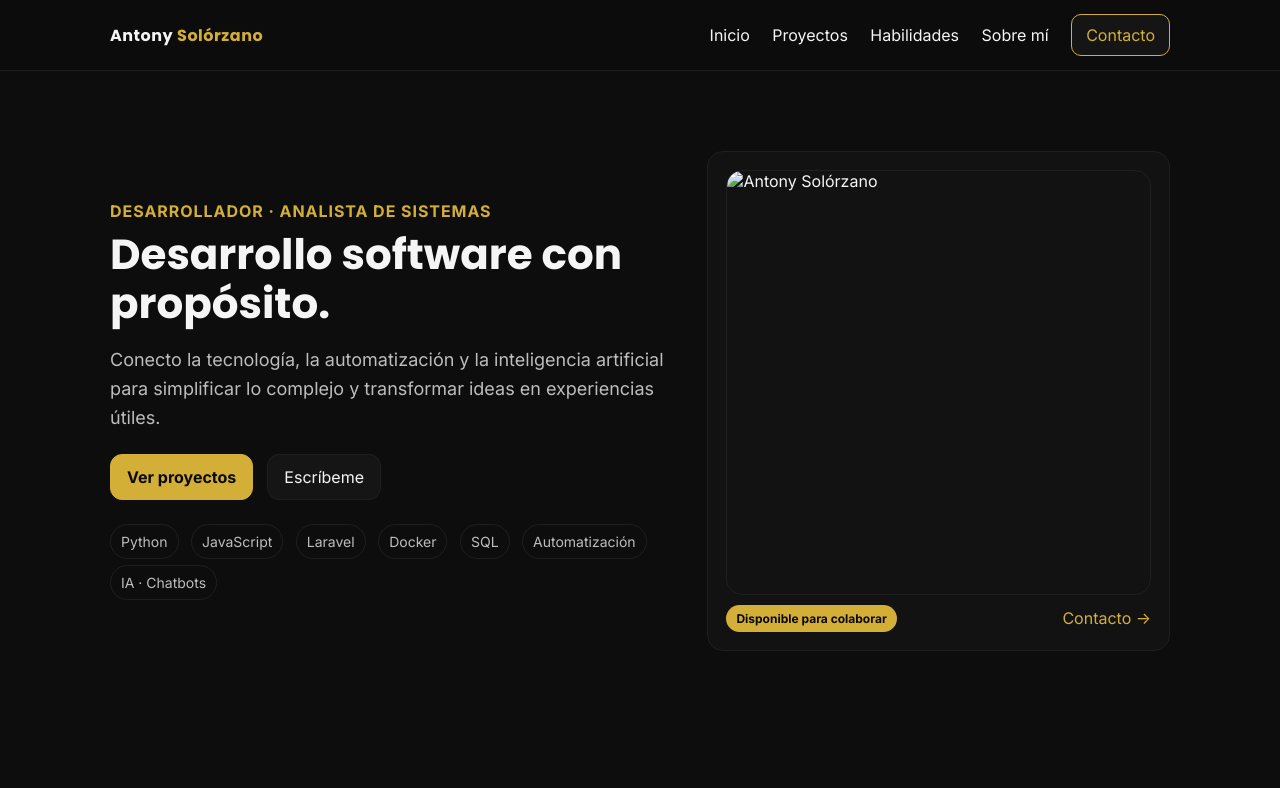
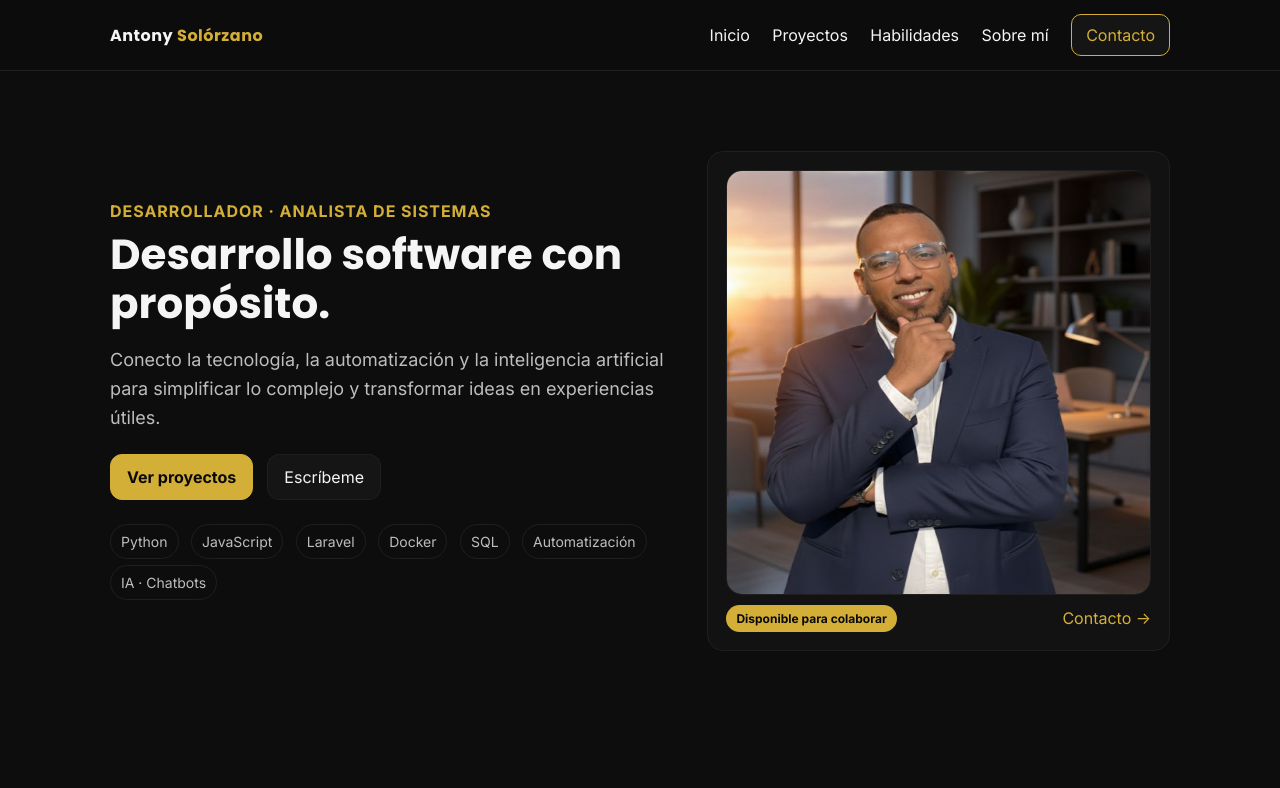
Before and after one commit to antony012/antony012.github.io, a plain HTML site: page index.html in a window 1280 px wide. Shown: the top 788 px of the page. Drawn offline with Linux system fonts and the light colour scheme.

Commit message:
Update index.html

```diff
--- a/index.html
+++ b/index.html
@@ -97,7 +97,7 @@
     </div>
     <div class="card">
       <!-- Sustituye la imagen por tu foto profesional: /assets/images/antony.jpg -->
-      <img class="avatar" src="assets/images/antonys.png" alt="Antony Solórzano">
+      <img class="avatar" src="assets/images/antonys.jpg" alt="Antony Solórzano">
       <div style="margin-top:10px;display:flex;align-items:center;justify-content:space-between;gap:10px;flex-wrap:wrap;">
         <span class="badge">Disponible para colaborar</span>
         <a href="#contacto">Contacto →</a>
```
